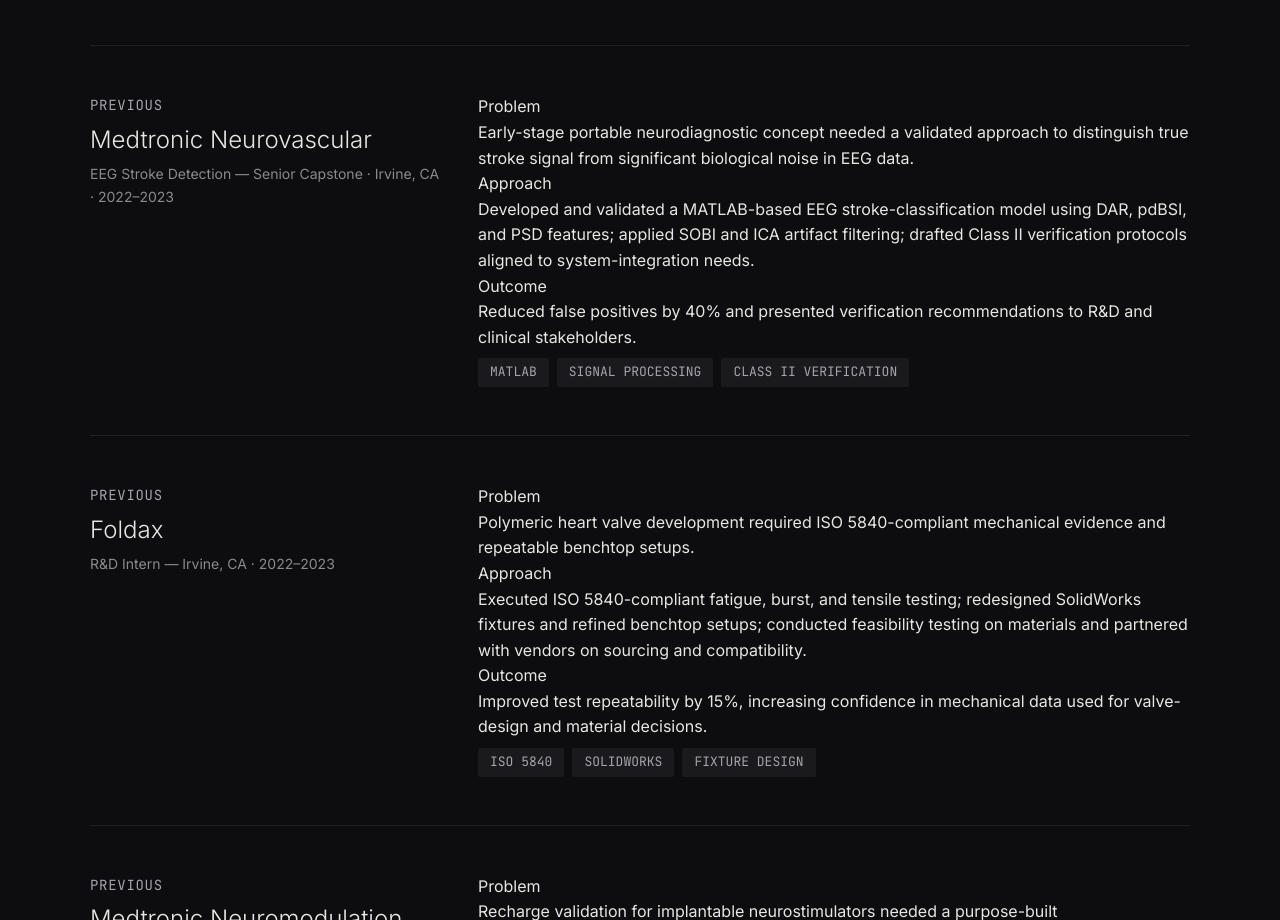
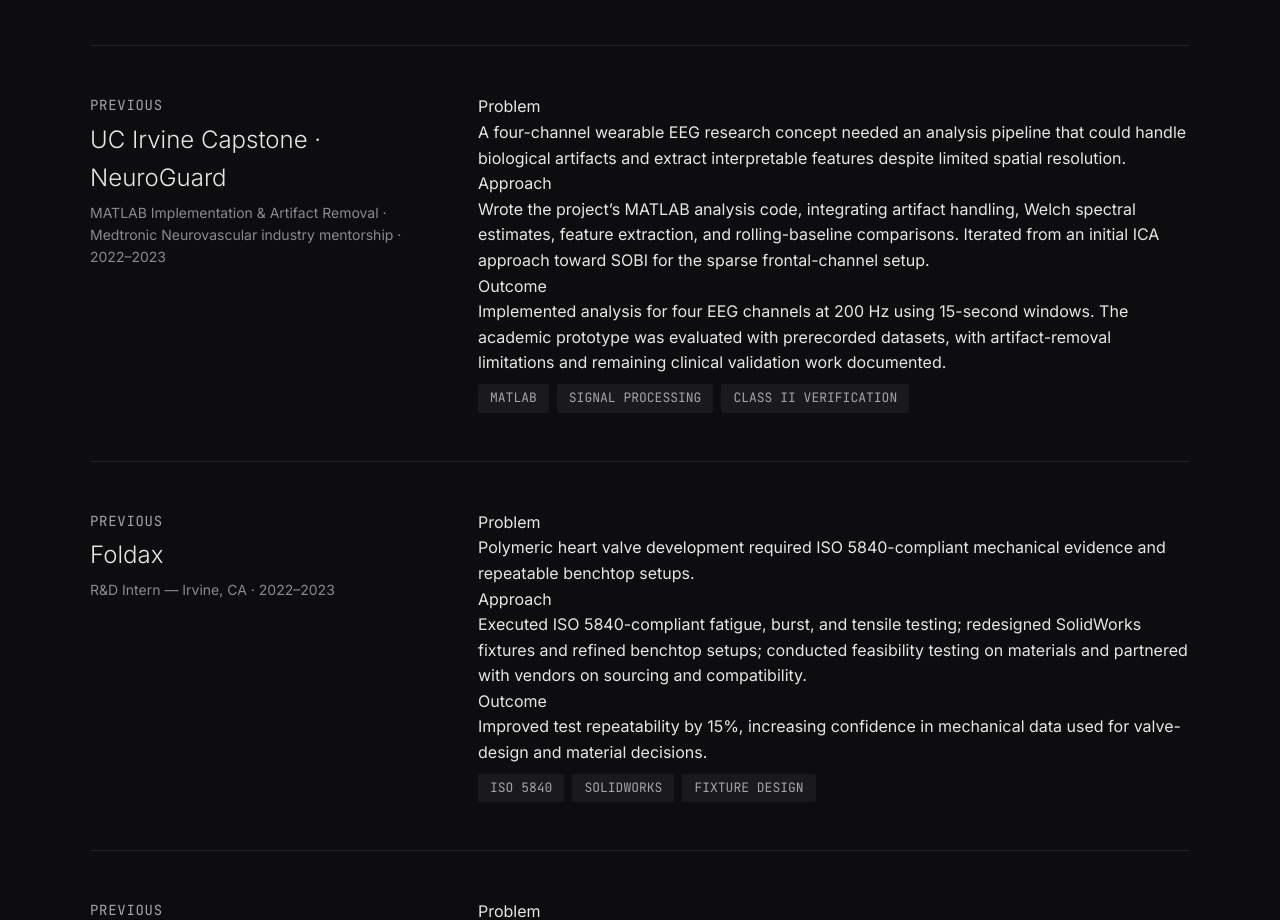
Before and after one commit to Shlokbansal/shlokportfolio, a plain HTML site: page index.html in a window 1280 px wide. Shown: the part 4170-5090 px from the top of the page. Drawn offline with Linux system fonts and the light colour scheme.

Commit message:
Detail NeuroGuard MATLAB implementation from capstone reports
Credit Shlok's MATLAB implementation and artifact-removal work while preserving team scope. Describe acquisition, processing windows, spectral features, baseline logic, and ICA/SOBI limitations. Replace unsupported false-positive percentage with documented prototype characteristics and evaluation boundaries.

```diff
--- a/index.html
+++ b/index.html
@@ -229,16 +229,16 @@ footer .sub { color: #8a8a8f; margin-top: 1rem; }
         <div class="exp-row">
             <div>
                 <div class="exp-tag previous">Previous</div>
-                <h3 class="exp-role">Medtronic Neurovascular</h3>
-                <p class="exp-meta">EEG Stroke Detection — Senior Capstone · Irvine, CA · 2022–2023</p>
+                <h3 class="exp-role">UC Irvine Capstone · NeuroGuard</h3>
+                <p class="exp-meta">MATLAB Implementation &amp; Artifact Removal · Medtronic Neurovascular industry mentorship · 2022–2023</p>
             </div>
             <div>
                 <p class="label">Problem</p>
-                <p class="text">Early-stage portable neurodiagnostic concept needed a validated approach to distinguish true stroke signal from significant biological noise in EEG data.</p>
+                <p class="text">A four-channel wearable EEG research concept needed an analysis pipeline that could handle biological artifacts and extract interpretable features despite limited spatial resolution.</p>
                 <p class="label">Approach</p>
-                <p class="text">Developed and validated a MATLAB-based EEG stroke-classification model using DAR, pdBSI, and PSD features; applied SOBI and ICA artifact filtering; drafted Class II verification protocols aligned to system-integration needs.</p>
+                <p class="text">Wrote the project’s MATLAB analysis code, integrating artifact handling, Welch spectral estimates, feature extraction, and rolling-baseline comparisons. Iterated from an initial ICA approach toward SOBI for the sparse frontal-channel setup.</p>
                 <p class="label">Outcome</p>
-                <p class="text">Reduced false positives by 40% and presented verification recommendations to R&amp;D and clinical stakeholders.</p>
+                <p class="text">Implemented analysis for four EEG channels at 200 Hz using 15-second windows. The academic prototype was evaluated with prerecorded datasets, with artifact-removal limitations and remaining clinical validation work documented.</p>
                 <div class="tag-row">
                     <span>MATLAB</span><span>Signal Processing</span><span>Class II Verification</span>
                 </div>
```
Also changed, not shown: projects.html (+1 -1 lines), projects/portable-stroke-detection.html (+3 -3 lines), assets/diagrams/portable-stroke-detection.svg.
